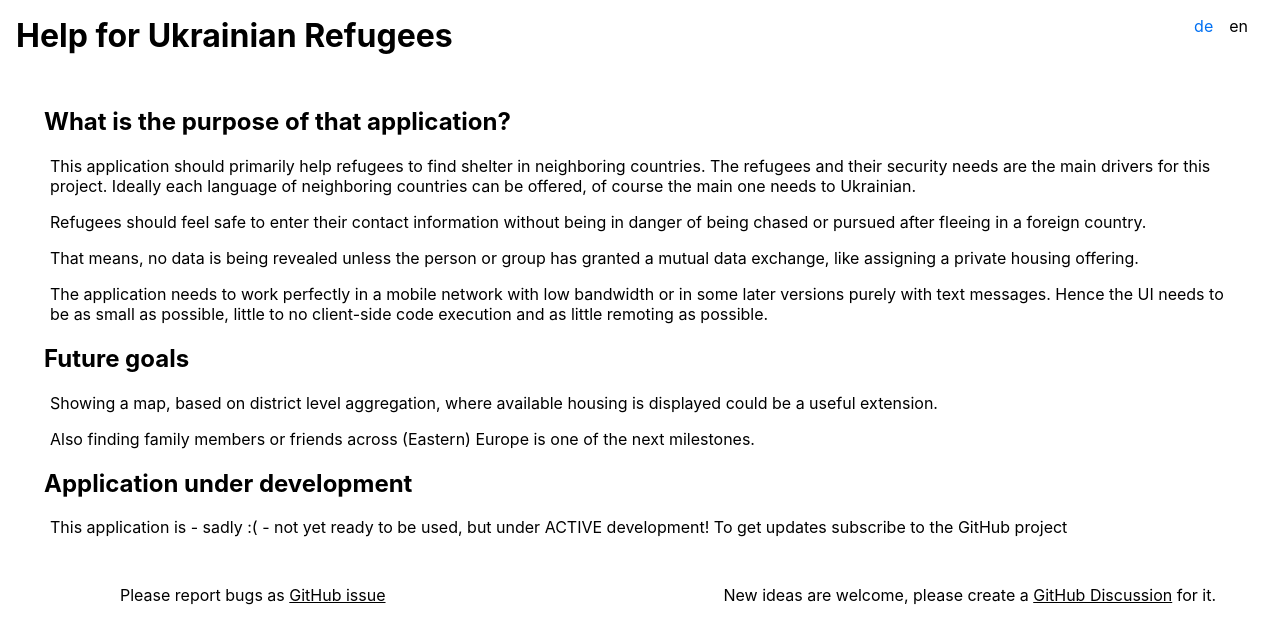
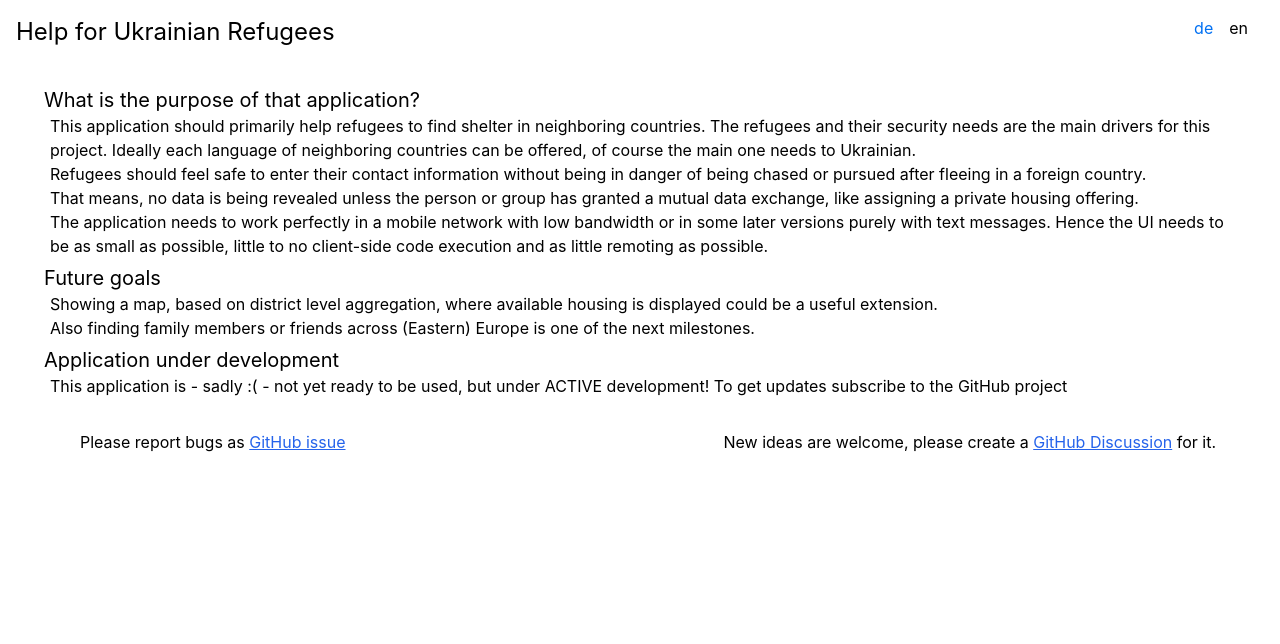
Before and after one commit to esukram/ukrainian-refugees.org, a Next.js app: page / in a window 1280 px wide. Shown: the top 644 px of the page. Built offline with nearby package versions, Linux system fonts and the light colour scheme.

Commit message:
Add basic Tailwindcss config

```diff
--- a/package.json
+++ b/package.json
@@ -17,9 +17,12 @@
   "devDependencies": {
     "@types/node": "17.0.21",
     "@types/react": "17.0.39",
+    "autoprefixer": "^10.4.2",
     "eslint": "8.10.0",
     "eslint-config-next": "12.1.0",
+    "postcss": "^8.4.7",
     "prettier": "^2.5.1",
+    "tailwindcss": "^3.0.23",
     "typescript": "4.5.5"
   }
 }
--- /dev/null
+++ b/postcss.config.js
@@ -0,0 +1,6 @@
+module.exports = {
+  plugins: {
+    tailwindcss: {},
+    autoprefixer: {},
+  },
+}
--- a/src/pages/_app.tsx
+++ b/src/pages/_app.tsx
@@ -1,5 +1,6 @@
+import type { AppProps } from "next/app";
+
 import "../styles/globals.css";
-import type { AppProps } from "next/app";
 
 function MyApp({ Component, pageProps }: AppProps) {
   return <Component {...pageProps} />;
--- a/src/styles/globals.css
+++ b/src/styles/globals.css
@@ -1,3 +1,22 @@
+@tailwind base;
+@layer base {
+  h1 {
+    @apply text-2xl mt-1;
+  }
+  h2 {
+    @apply text-xl mt-1.5;
+  }
+  h3 {
+    @apply text-lg mt-1;
+  }
+  a {
+    @apply text-blue-600 underline;
+  }
+}
+
+@tailwind components;
+@tailwind utilities;
+
 html,
 body {
   padding: 0;
@@ -7,18 +26,6 @@ body {
 }
 
 body {
-  overflow-y: scroll;
-  overflow-x: auto;
+  @apply overflow-y-scroll overflow-x-auto;
+  @apply bg-white dark:bg-slate-900;
 }
-
-a {
-  color: inherit;
-  text-decoration: none;
-}
-a:hover {
-  text-decoration: underline;
-}
-
-* {
-  box-sizing: border-box;
-}
--- /dev/null
+++ b/tailwind.config.js
@@ -0,0 +1,13 @@
+module.exports = {
+  content: [
+    "./pages/**/*.{js,ts,jsx,tsx}",
+    "./components/**/*.{js,ts,jsx,tsx}",
+    "./src/pages/**/*.{js,ts,jsx,tsx}",
+    "./src/components/**/*.{js,ts,jsx,tsx}",
+  ],
+  theme: {
+    extend: {},
+  },
+  plugins: [],
+  darkMode: "class", //media for browser setting
+};
```
Also changed, not shown: 1 other file (tests, documents, lock files or other folders).
